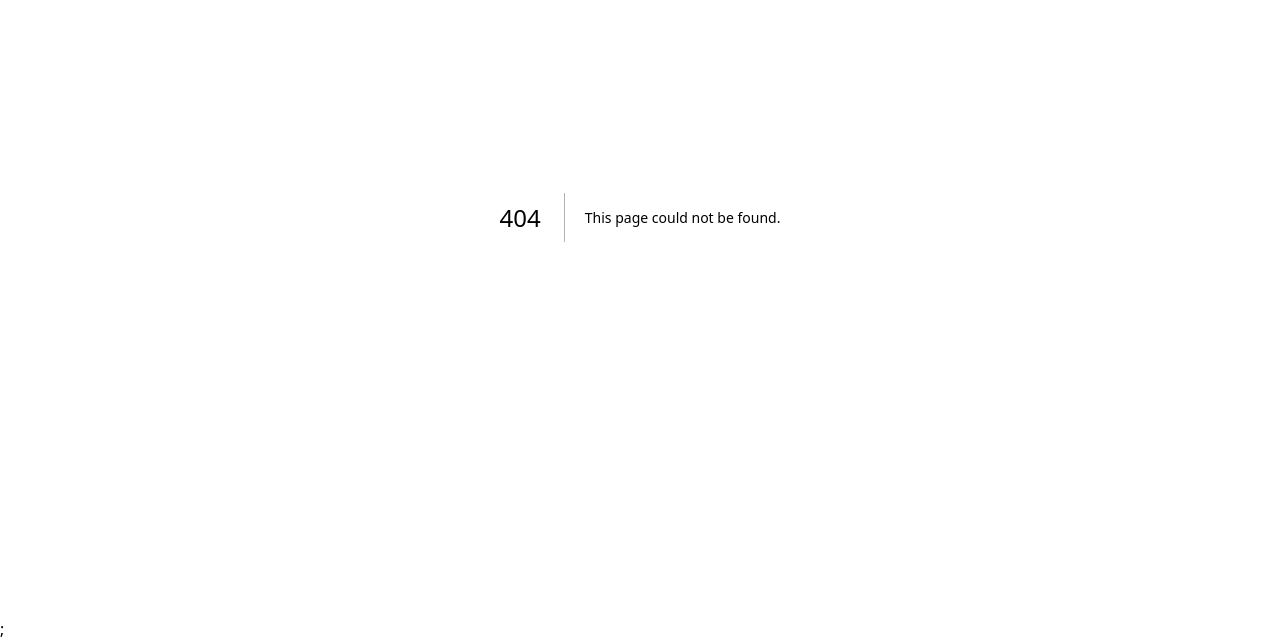
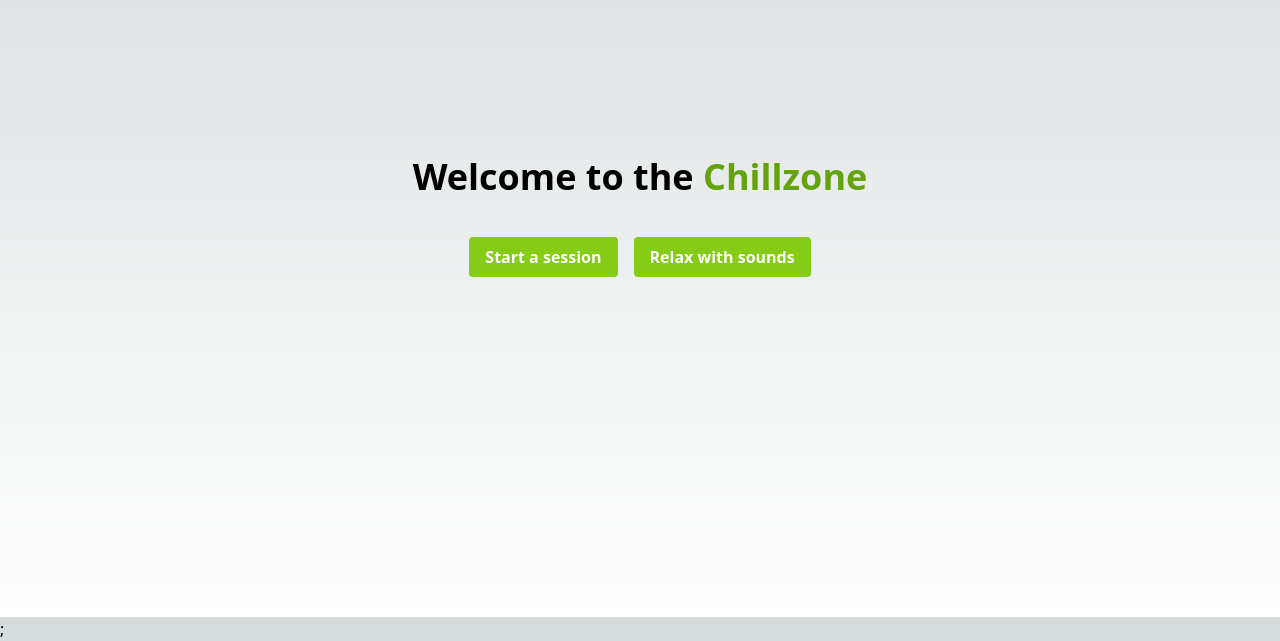
Before and after one commit to 0xAndrewBlack/szte-pwa-kotprog, a Next.js app: page /components/HomePage in a window 1280 px wide. Before the commit this address had no page. Shown: the part 183-824 px from the top of the page. Built offline with nearby package versions, Linux system fonts and the light colour scheme.

Commit message:
✨ feat: Pages.

```diff
--- a/src/pages/_document.tsx
+++ b/src/pages/_document.tsx
@@ -1,6 +1,6 @@
 import { Head, Html, Main, NextScript } from "next/document";
 
-const APP_NAME = "PWA Kotprog 2023 - Chillzone";
+const APP_NAME = "Chillzone";
 const APP_DESCRIPTION = "This is an example of using the next-pwa plugin";
 
 export default function Document() {
@@ -14,7 +14,7 @@ export default function Document() {
         <meta name="description" content={APP_DESCRIPTION} />
         <meta name="format-detection" content="telephone=no" />
         <meta name="mobile-web-app-capable" content="yes" />
-        <meta name="theme-color" content="#FFFFFF" />
+        <meta name="theme-color" content="#65A30D" />
         {/* TIP: set viewport head meta tag in _app.js, otherwise it will show a warning */}
         {/* <meta name='viewport' content='minimum-scale=1, initial-scale=1, width=device-width, shrink-to-fit=no, viewport-fit=cover' /> */}
 
--- /dev/null
+++ b/src/pages/_offline.tsx
@@ -0,0 +1,19 @@
+import Head from "next/head";
+
+export default function OfflinePage() {
+  return (
+    <>
+      <Head>
+        <title>Chillzone - Offline</title>
+      </Head>
+      <div className="flex flex-col items-center justify-center min-h-screen">
+        <main className="flex flex-col items-center justify-center flex-1 px-20 text-center">
+          <h1 className="text-4xl font-bold">
+            You are currently <a className="text-red-600">Offline</a>
+          </h1>
+          <h2 className="text-2xl">When offline, any page route will fallback to this page</h2>
+        </main>
+      </div>
+    </>
+  );
+}
--- /dev/null
+++ b/src/pages/components/HomePage.tsx
@@ -0,0 +1,22 @@
+export default function HomePage() {
+  return (
+    <>
+      <div className="flex flex-col items-center justify-center min-h-screen">
+        <main className="flex flex-col items-center justify-center flex-1 px-20 text-center">
+          <h1 className="text-4xl font-bold">
+            Welcome to the <a className="text-lime-600">Chillzone</a>
+          </h1>
+
+          <div className="flex flex-row justify-center space-x-4 mt-10">
+            <a href="/session" className="bg-lime-500 hover:bg-lime-700 text-white font-bold py-2 px-4 rounded">
+              Start a session
+            </a>
+            <a href="/relax" className="bg-lime-500 hover:bg-lime-700 text-white font-bold py-2 px-4 rounded">
+              Relax with sounds
+            </a>
+          </div>
+        </main>
+      </div>
+    </>
+  );
+}
--- /dev/null
+++ b/src/pages/components/Relax.tsx
@@ -0,0 +1,15 @@
+import Image from "next/image";
+
+export default function Relax() {
+  return (
+    <>
+      <div className="flex flex-col items-center justify-center min-h-screen">
+        <main className="flex flex-col items-center justify-center flex-1 px-20 text-center">
+          <button className="bg-lime-500 hover:bg-lime-700 text-white font-bold py-2 px-4 rounded-full">Play ambiance</button>
+        </main>
+
+        <Image src="https://source.unsplash.com/600x400/?cat" alt="random cat" width={600} height={400} />
+      </div>
+    </>
+  );
+}
--- /dev/null
+++ b/src/pages/components/Session.tsx
@@ -0,0 +1,11 @@
+export default function Session() {
+  return (
+    <>
+      <div className="flex flex-col items-center justify-center min-h-screen">
+        <main className="flex flex-col items-center justify-center flex-1 px-20 text-center">
+          <button className="bg-lime-500 hover:bg-lime-700 text-white font-bold py-2 px-4 rounded-full">Start</button>
+        </main>
+      </div>
+    </>
+  );
+}
--- a/src/pages/index.tsx
+++ b/src/pages/index.tsx
@@ -1,3 +1,13 @@
+import Head from "next/head";
+import HomePage from "./components/HomePage";
+
 export default function Home() {
-  return <p>Hello</p>;
+  return (
+    <>
+      <Head>
+        <title>Chillzone - Home</title>
+      </Head>
+      <HomePage />
+    </>
+  );
 }
--- /dev/null
+++ b/src/pages/relax.tsx
@@ -0,0 +1,14 @@
+import Head from "next/head";
+
+import Relax from "./components/Relax";
+
+export default function RelaxPage() {
+  return (
+    <>
+      <Head>
+        <title>Chillzone - Relax</title>
+      </Head>
+      <Relax />
+    </>
+  );
+}
--- /dev/null
+++ b/src/pages/session.tsx
@@ -0,0 +1,14 @@
+import Head from "next/head";
+
+import Session from "./components/Session";
+
+export default function SessionPage() {
+  return (
+    <>
+      <Head>
+        <title>Chillzone - Session</title>
+      </Head>
+      <Session />
+    </>
+  );
+}
```
